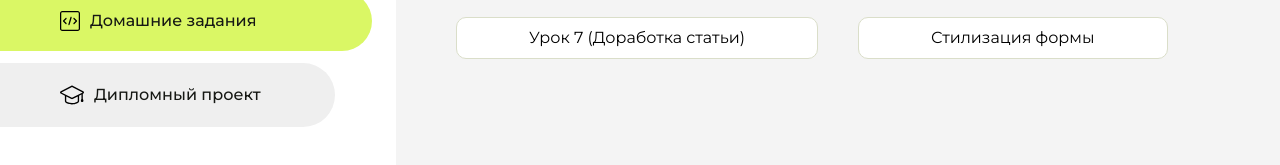
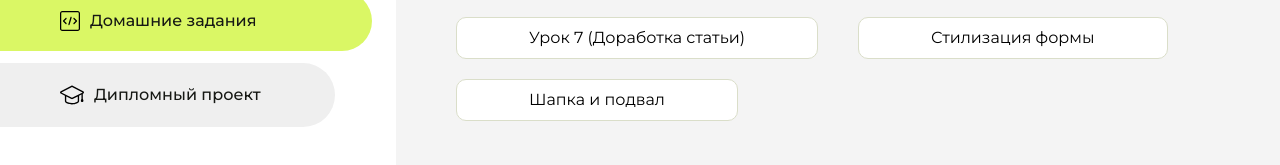
Before and after one commit to maqa-mmdzada/homework, a plain HTML site: page index.html in a window 1280 px wide. Shown: the part 345-510 px from the top of the page. Drawn offline with Linux system fonts and the light colour scheme.

Commit message:
Update index.html with new assignment links
The HTML structure has been updated with new content and links for assignments and projects.

```diff
--- a/index.html
+++ b/index.html
@@ -119,6 +119,9 @@
                     <li class="content__list-item">
                         <a href="Cтилизация формы/index.html">Стилизация формы<a>
                     </li>
+                    <li class="content__list-item">
+                        <a href="Fit studio/index.html">Шапка и подвал<a>
+                    </li>
                 </ul>
             </div>
             <div class="content__block hidden" id="diplomBlock">
```
